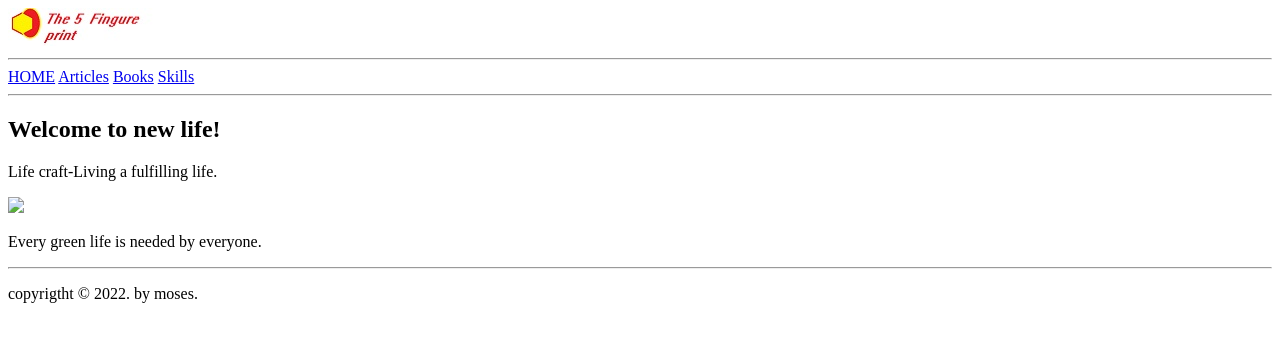
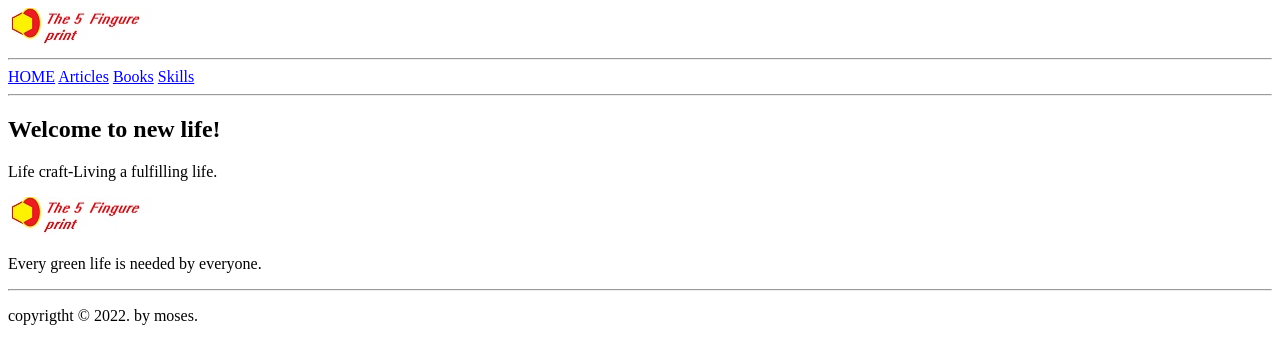
Before and after one commit to MosesAchok/Checkout, a plain HTML site: page index.html in a window 1280 px wide. Drawn offline with Linux system fonts and the light colour scheme.

Commit message:
Update index.html

```diff
--- a/index.html
+++ b/index.html
@@ -25,7 +25,7 @@
 <hr>
 <h2>Welcome to new life!</h2>
 <p> Life craft-Living a fulfilling life.</p>
-<img src="Green Life.jpg">
+<img src="logo.jpg">
 <p>Every green life is needed by everyone.</p>
 <hr>
 <p>copyrigtht &copy 2022. by moses.</p>
```
